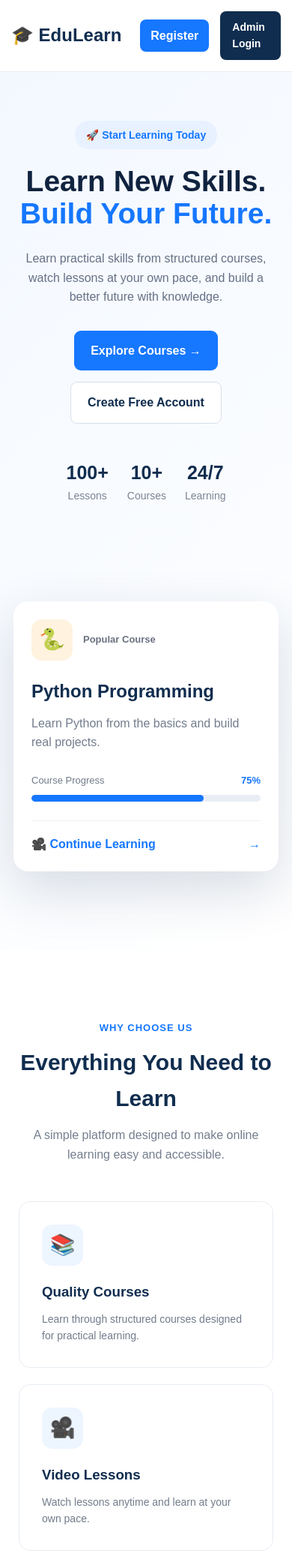
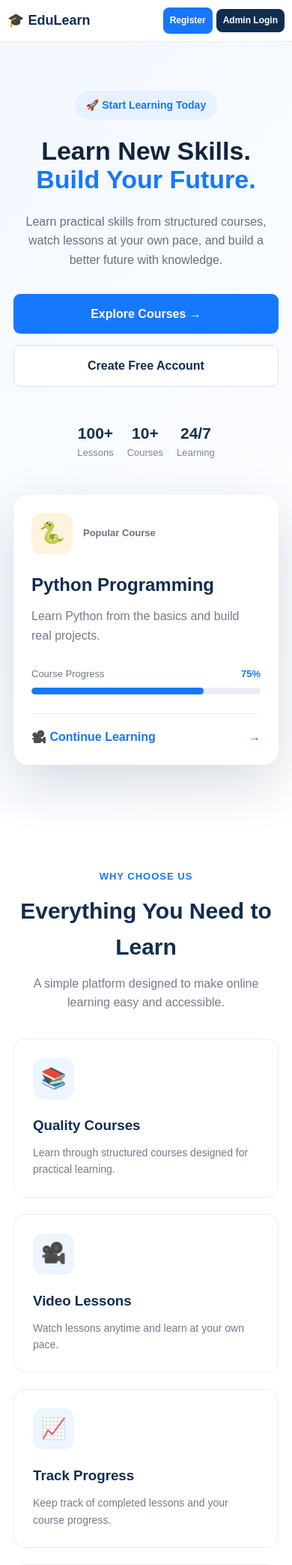
Before and after one commit to prasanta002/online-learning-platform, a Django app: page / in a window 390 px wide. Shown: the top 2087 px of the page at 75% size. Run offline with Django 5.2, Linux system fonts and the light colour scheme.

Commit message:
Improve mobile responsive design

```diff
--- a/static/css/home.css
+++ b/static/css/home.css
@@ -17,6 +17,7 @@ body {
     color: #172033;
     background: #ffffff;
     line-height: 1.6;
+    overflow-x: hidden;
 }
 
 a {
@@ -94,6 +95,30 @@ a {
 
 .register-button:hover {
     background: #075dcc;
+}
+
+.admin-login-button {
+    display: inline-block;
+
+    padding: 10px 16px;
+
+    background: #102d4f;
+
+    color: #ffffff;
+
+    border-radius: 8px;
+
+    text-decoration: none;
+
+    font-size: 14px;
+
+    font-weight: 700;
+
+    transition: 0.2s;
+}
+
+.admin-login-button:hover {
+    background: #081b31;
 }
 
 
@@ -652,7 +677,7 @@ footer {
 
 
 /* =========================
-   RESPONSIVE
+   TABLET RESPONSIVE
 ========================= */
 
 @media (max-width: 950px) {
@@ -697,10 +722,33 @@ footer {
 }
 
 
+/* =========================
+   MOBILE RESPONSIVE
+========================= */
+
 @media (max-width: 600px) {
 
+    /* ---------- NAVBAR ---------- */
+
     .nav-container {
-        padding: 15px;
+        width: 100%;
+        padding: 12px 15px;
+        gap: 8px;
+    }
+
+    .logo {
+        font-size: 20px;
+        flex: 1;
+        min-width: 0;
+    }
+
+    .nav-links {
+        display: none;
+    }
+
+    .nav-actions {
+        gap: 7px;
+        flex-shrink: 0;
     }
 
     .login-link {
@@ -708,27 +756,74 @@ footer {
     }
 
     .register-button {
-        padding: 9px 14px;
+        padding: 9px 12px;
+        font-size: 13px;
+        white-space: nowrap;
     }
+
+    .admin-login-button {
+        padding: 9px 11px;
+        font-size: 13px;
+        line-height: 1.2;
+        white-space: nowrap;
+    }
+
+
+    /* ---------- HERO ---------- */
 
     .hero {
         padding: 65px 18px;
     }
 
+    .hero-container {
+        gap: 35px;
+    }
+
     .hero-content h1 {
         font-size: 39px;
+        line-height: 1.12;
     }
 
     .hero-content > p {
         font-size: 16px;
     }
 
+    .hero-buttons {
+        flex-direction: column;
+        width: 100%;
+    }
+
+    .primary-button,
+    .secondary-button {
+        width: 100%;
+        text-align: center;
+    }
+
     .hero-stats {
         gap: 25px;
+        justify-content: center;
+        flex-wrap: wrap;
+    }
+
+    .hero-stats strong {
+        font-size: 23px;
+    }
+
+    .hero-stats span {
+        font-size: 13px;
+    }
+
+
+    /* ---------- HERO CARD ---------- */
+
+    .hero-visual {
+        min-height: auto;
+        margin-top: 10px;
     }
 
     .learning-card {
         width: 100%;
+        max-width: 390px;
         padding: 24px;
     }
 
@@ -736,13 +831,31 @@ footer {
         display: none;
     }
 
+
+    /* ---------- FEATURES ---------- */
+
+    .features {
+        padding: 70px 18px;
+    }
+
     .feature-grid {
         grid-template-columns: 1fr;
+    }
+
+    .feature-card {
+        padding: 25px;
+    }
+
+    .section-header {
+        margin-bottom: 35px;
     }
 
     .section-header h2 {
         font-size: 30px;
     }
+
+
+    /* ---------- ABOUT ---------- */
 
     .about {
         padding: 70px 18px;
@@ -752,36 +865,77 @@ footer {
         font-size: 34px;
     }
 
+    .about-box {
+        padding: 25px;
+    }
+
+
+    /* ---------- CTA ---------- */
+
+    .cta {
+        padding: 65px 18px;
+    }
+
     .cta h2 {
         font-size: 30px;
     }
+
+
+    /* ---------- FOOTER ---------- */
 
     .footer-container {
         grid-template-columns: 1fr;
         gap: 30px;
     }
+
+    footer {
+        padding: 45px 18px 20px;
+    }
+
+    .footer-bottom {
+        margin-top: 35px;
+    }
 }
 
-.admin-login-button {
-    display: inline-block;
 
-    padding: 10px 16px;
+/* =========================
+   SMALL MOBILE
+========================= */
 
-    background: #102d4f;
+@media (max-width: 400px) {
 
-    color: #ffffff;
+    .nav-container {
+        padding: 10px 10px;
+        gap: 5px;
+    }
 
-    border-radius: 8px;
+    .logo {
+        font-size: 18px;
+    }
 
-    text-decoration: none;
+    .nav-actions {
+        gap: 5px;
+    }
 
-    font-size: 14px;
+    .register-button {
+        padding: 8px 9px;
+        font-size: 12px;
+    }
 
-    font-weight: 700;
+    .admin-login-button {
+        padding: 8px 9px;
+        font-size: 12px;
+    }
 
-    transition: 0.2s;
+    .hero-content h1 {
+        font-size: 34px;
+    }
+
+    .hero-stats {
+        gap: 18px;
+    }
+
+    .hero-stats strong {
+        font-size: 21px;
+    }
 }
-
-.admin-login-button:hover {
-    background: #081b31;
-}
```
